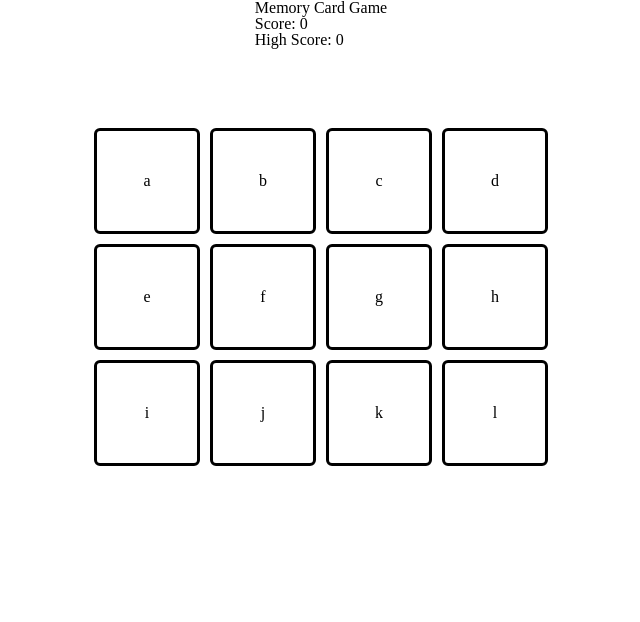
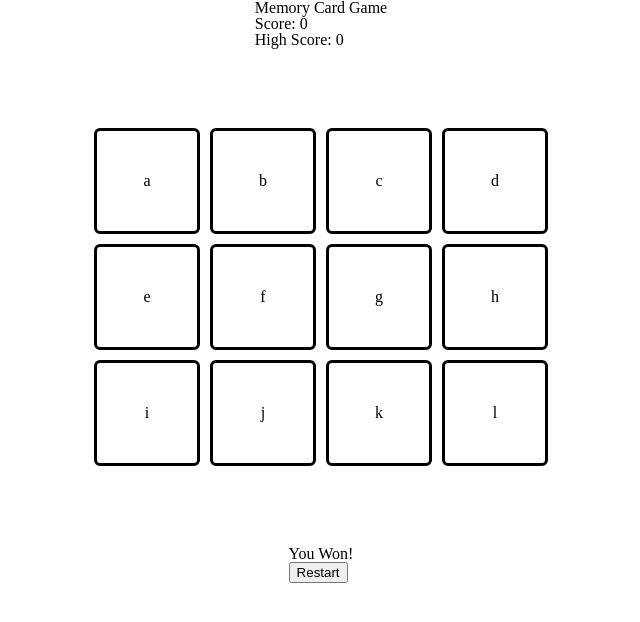
Before and after one commit to Chance093/odin-project-memory-card, a React (Create React App) app: page / in a window 1280 px wide. Shown: the top 622 px of the page, without its empty margins (319-959 px from the left). Built offline with nearby package versions, Linux system fonts and the light colour scheme.

Commit message:
Add GameWon Component

```diff
--- a/src/App.js
+++ b/src/App.js
@@ -1,6 +1,7 @@
 import React, { useState, useEffect } from 'react';
 import Cards from './components/Cards';
 import Header from './components/Header';
+import GameWon from './components/GameWon';
 import styles from './App.module.css';
 
 function App() {
@@ -55,10 +56,19 @@ function App() {
 		shuffle();
 	}
 
+	function resetGame() {
+		setScore(0);
+		setHighScore(0);
+		setClickedCards([]);
+		setIsGameWon(false);
+		shuffle();
+	}
+
 	return (
 		<div className={styles.app}>
 			<Header score={score} highScore={highScore} />
 			<Cards handleClick={handleClick} cards={cards} />
+			<GameWon resetGame={resetGame} />
 		</div>
 	);
 }
--- /dev/null
+++ b/src/components/GameWon.js
@@ -0,0 +1,14 @@
+import styles from '../App.module.css';
+
+function GameWon({ resetGame }) {
+	return (
+		<div className={styles.gameWon}>
+			<p>You Won!</p>
+			<button className={styles.restartButton} onClick={resetGame}>
+				Restart
+			</button>
+		</div>
+	);
+}
+
+export default GameWon;
```
